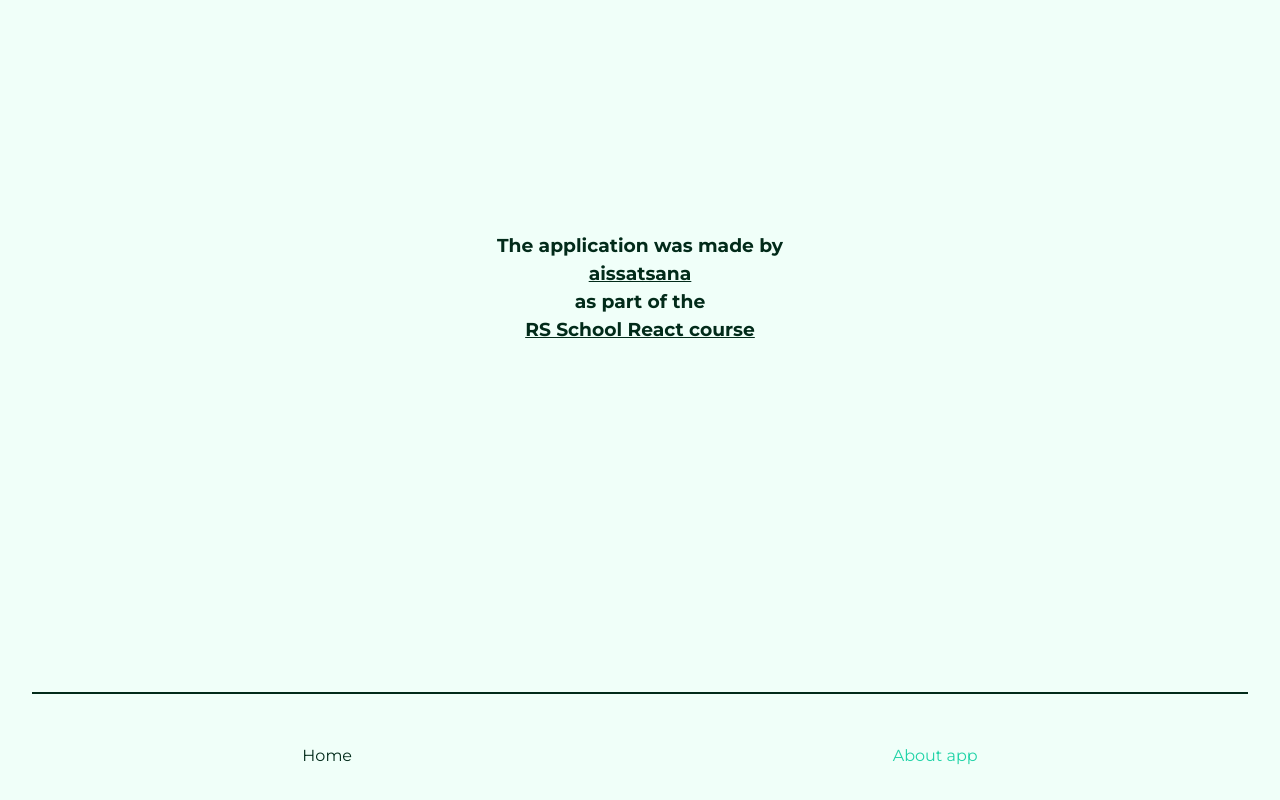
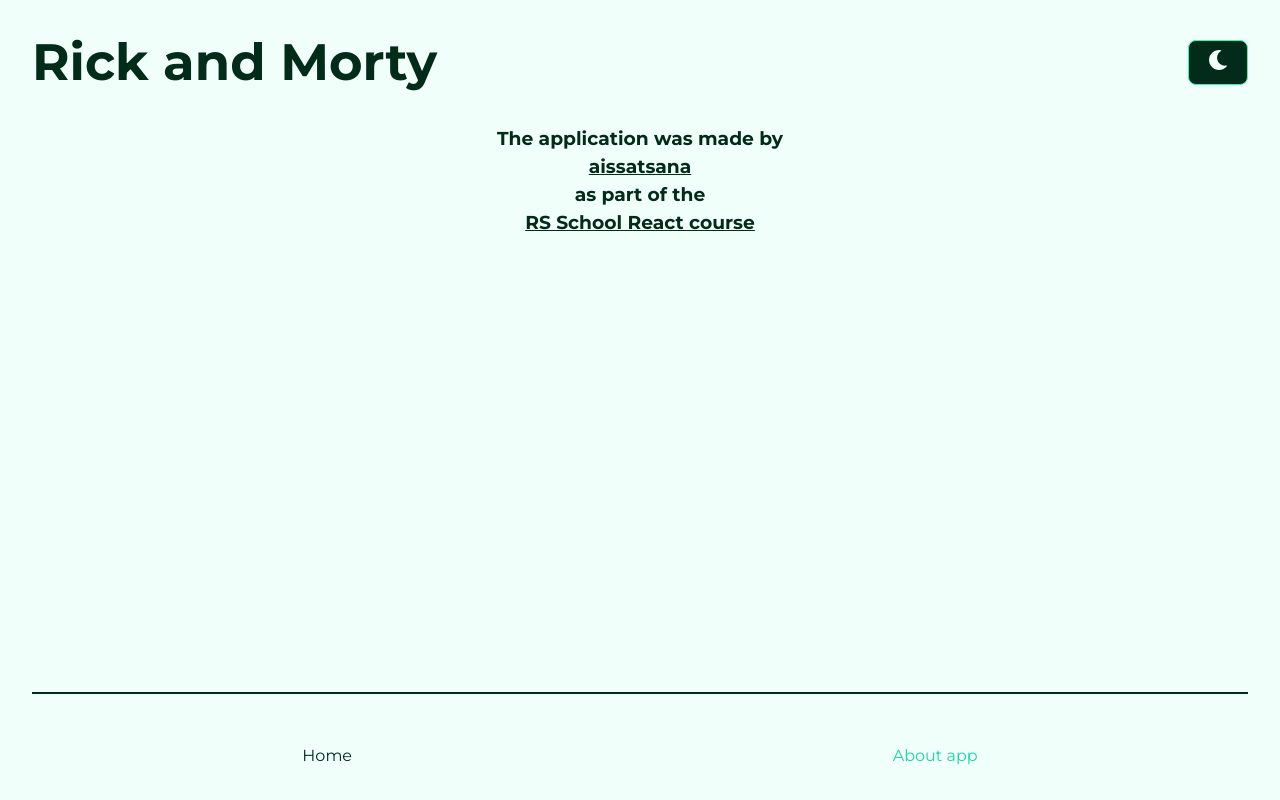
Before and after one commit to aissatsana/RSShoolReact, a React (Vite) app in the folder class-components/: page /about in a window 1280 px wide. Built offline with nearby package versions, Linux system fonts and the light colour scheme.

Commit message:
fix: change styles

```diff
--- a/class-components/src/App.css
+++ b/class-components/src/App.css
@@ -1,6 +1,11 @@
 #root {
   max-width: 1280px;
   margin: 0 auto;
-  padding: 2rem;
+  padding: 0 2rem 2rem;
   text-align: center;
+  width: 100%;
+  min-height: 100vh;
+  display: flex;
+  box-sizing: border-box;
+  flex-direction: column;
 }
--- a/class-components/src/App.tsx
+++ b/class-components/src/App.tsx
@@ -5,10 +5,12 @@
 import { Home } from './components/Home';
 import { Footer } from './components/Footer';
 import { NotFound } from './components/NotFound';
+import { Header } from './components/Header';
 
 const App = () => {
   return (
     <>
+      <Header />
       <main>
         <Routes>
           <Route path="/" element={<Home />} />
--- a/class-components/src/components/About/style.css
+++ b/class-components/src/components/About/style.css
@@ -1,5 +1,5 @@
 .about {
-  margin: 200px auto;
+  margin: 0 auto;
 }
 
 .about__link {
--- a/class-components/src/components/Home/Home.tsx
+++ b/class-components/src/components/Home/Home.tsx
@@ -69,8 +69,6 @@
 
   return (
     <>
-      <Header />
-
       <Search
         value={inputValue}
         onChange={handleInputChange}
--- a/class-components/src/index.css
+++ b/class-components/src/index.css
@@ -38,14 +38,6 @@
   min-height: 100vh;
   background-color: var(--light-green-color);
   color: var(--dark-color);
-}
-
-#root {
-  width: 100%;
-  min-height: 100vh;
-  display: flex;
-  box-sizing: border-box;
-  flex-direction: column;
 }
 
 h1 {
```
